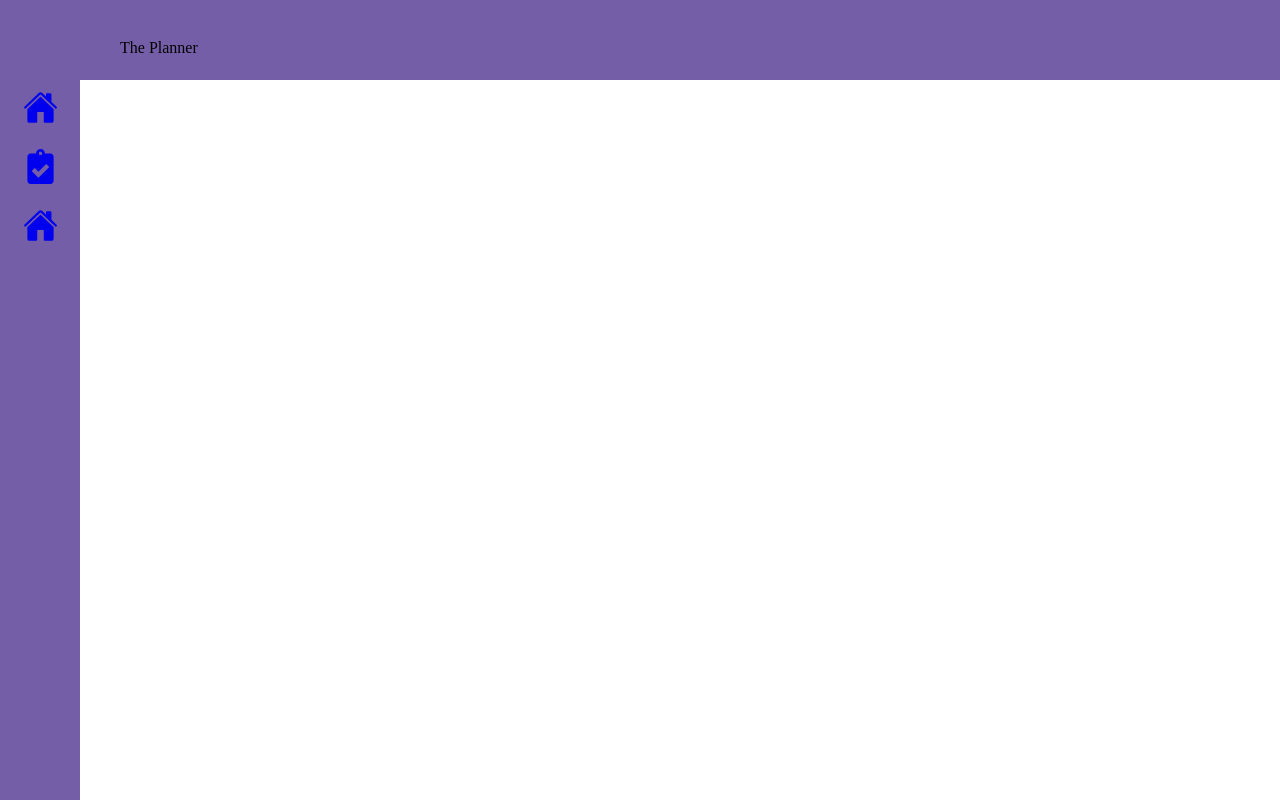
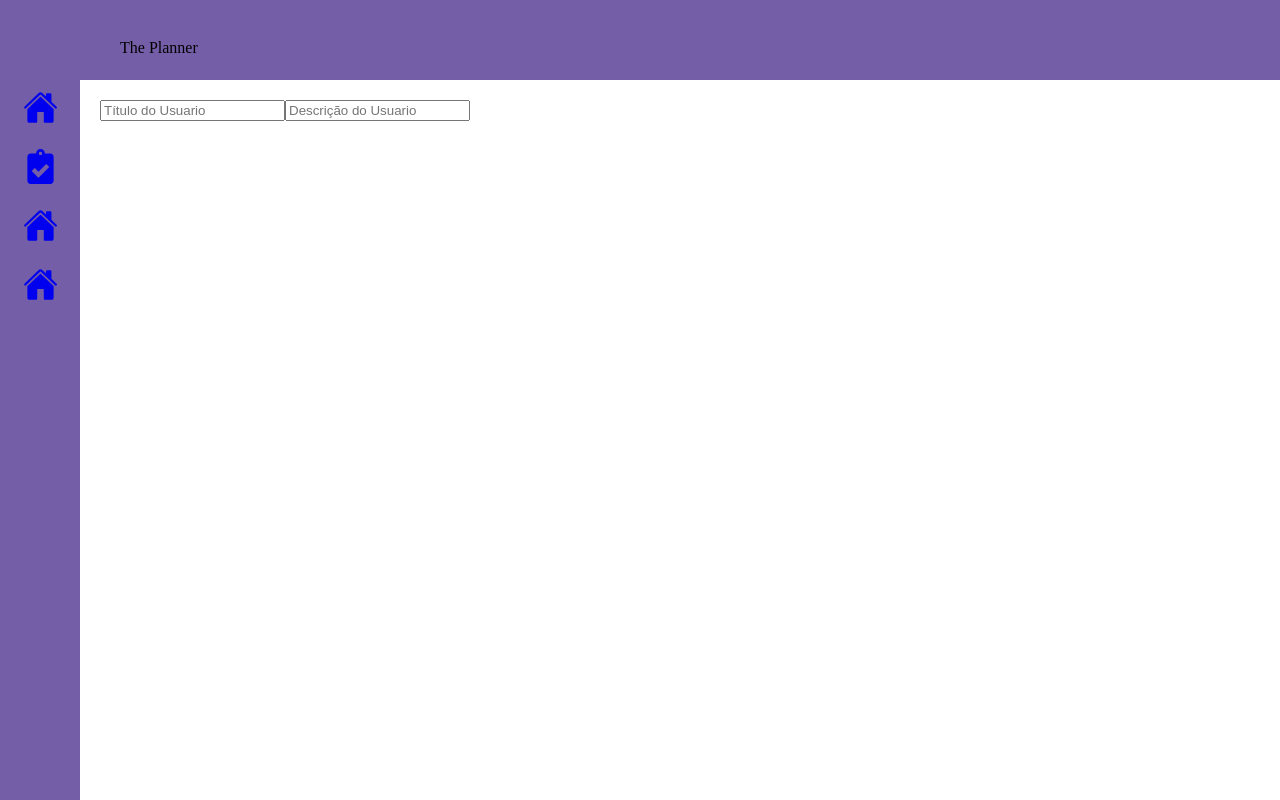
Before and after one commit to pedrohenribeiro/ThePlanner, a React (Create React App) app: page /usuarios in a window 1280 px wide. Before the commit this address had no page. Built offline with nearby package versions, Linux system fonts and the light colour scheme.

Commit message:
criação inicial do cadastro de usuarios

```diff
--- a/src/App.js
+++ b/src/App.js
@@ -5,6 +5,7 @@ import Navbar from './components/layout/NavBar/Navbar';
 import Home from './pages/Home/Home';
 import CadastrarTarefa from './pages/Cadastros/Tarefas';
 import Projetos from './pages/Cadastros/Projetos';
+import Usuario from './pages/Cadastros/Usuario';
 function App() {
   return (
     <div className="pagina">
@@ -16,6 +17,7 @@ function App() {
             <Route exact path="/" element={<Home />} />
             <Route exact path="/tarefas" element={<CadastrarTarefa />} />
             <Route exact path="/projetos" element={<Projetos />} />
+            <Route exact path="/usuarios" element={<Usuario />} />
 
           </Routes>
         </div>
--- a/src/components/layout/BarraLateral/BarraLateral.js
+++ b/src/components/layout/BarraLateral/BarraLateral.js
@@ -31,6 +31,13 @@ function BarraLateral(){
                     />
                 </Link>
 
+                <Link to="/usuarios" className={styles.botao}>
+                    <IoHome
+                        size={35}
+                        onClick={() => console.log("Clicado!")}
+                    />
+                </Link>
+
             </div>
         </div>
     )
--- /dev/null
+++ b/src/pages/Cadastros/Usuario.js
@@ -0,0 +1,40 @@
+import { useState } from 'react';
+import axios from "axios";
+
+function Usuario(){
+
+    const [dadosUsuario, setDadosUsuario] = useState({
+        nome: '',
+        senha: '',
+
+    });
+
+    const atualizarUsuario = (e) => {
+        const { name, value } = e.target;
+        setDadosUsuario({
+            ...dadosUsuario,
+            [name]: value
+        });
+    };
+    return(
+        <div>
+            <input
+                type="text"
+                name="nome"
+                value={dadosUsuario.nome}
+                onChange={atualizarUsuario}
+                placeholder="Título do Usuario"
+            />
+            <input
+                type="text"
+                name="senha"
+                value={dadosUsuario.senha}
+                onChange={atualizarUsuario}
+                placeholder="Descrição do Usuario"
+            />
+
+        </div>
+    )
+}
+
+export default Usuario
```
